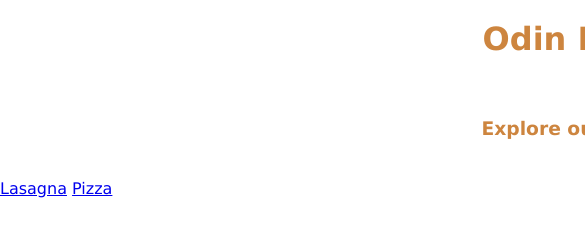
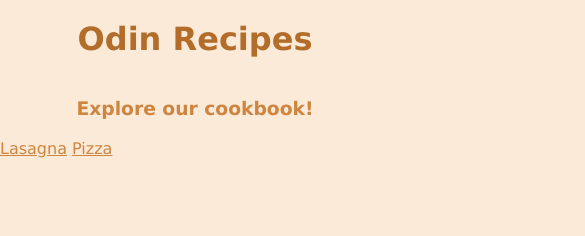
Before and after one commit to itcantbesohard/odin-recipes, a plain HTML site: page index.html in a window 390 px wide. Shown: the top 236 px of the page, 585 px wide, since content can reach past the window. Drawn offline with Linux system fonts and the light colour scheme.

Commit message:
Fix website responsiveness with max-width

```diff
--- a/index.html
+++ b/index.html
@@ -8,8 +8,8 @@
 
 <body>
     <div class="main">
-        <h1 class="header">Odin Recipes</h1>
-        <h3 class="header">Explore our cookbook!</h2>
+        <h1 class="title">Odin Recipes</h1>
+        <h3 class="subtite">Explore our cookbook!</h2>
             <div class="recipes">
                 <ul>
                     <li><a href="./recipes/lasagna.html">Lasagna</a></li>
--- a/style.css
+++ b/style.css
@@ -3,26 +3,39 @@
     font-family: Verdana, sans-serif;
     margin: 0;
     padding: 0;
+    background-color: #fcead9;
 }
 
 .main {
-    width: 1200px;
+    max-width: 1200px;
     margin: 0 auto;
     color: peru;
 }
 
-.header {
+.title {
+    color: #b16d29;
     text-align: center;
     margin-bottom: 20px;
     padding: 20px;
+}
+
+.subtite {
+    text-align: center;
+    margin-bottom: 20px;
 }
 
 .recipes ul {
     list-style: none;
 }
 
-.recipes li {
+.recipes li,
+a {
     display: inline;
+    color: peru;
+}
+
+.recipes li a:hover {
+    color: #b16d29;
 }
 
 .list {
@@ -32,6 +45,7 @@
 .breadcrumbs {
     width: 100%;
     margin: 5px 0px;
+    padding: 2px 2px 2px 0px;
 }
 
 .breadcrumbs ul {
@@ -54,12 +68,13 @@
 }
 
 .breadcrumbs li a:hover {
-    color: black;
+    color: b16d29;
     text-decoration: underline;
 }
 
 .card {
     margin: 16px auto;
+    background-color: #fcead9;
 }
 
 .card img {
```
Also changed, not shown: recipes/lasagna.html (+1 -1 lines).
